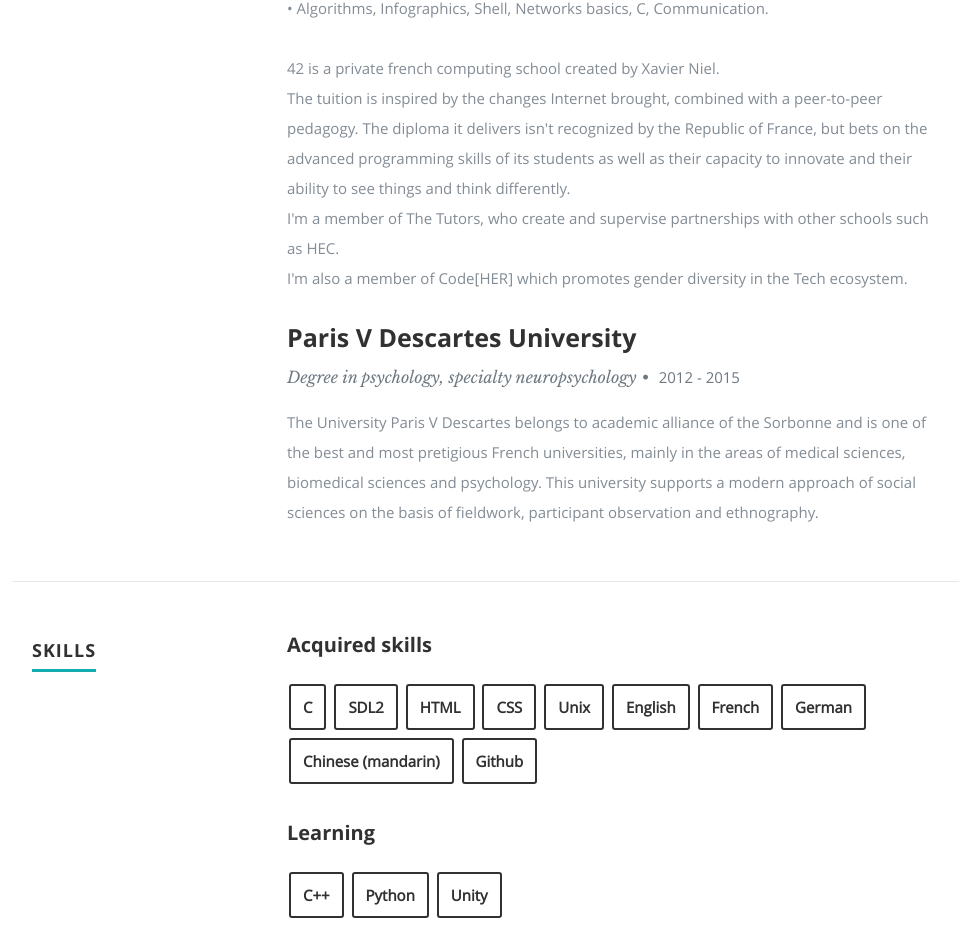
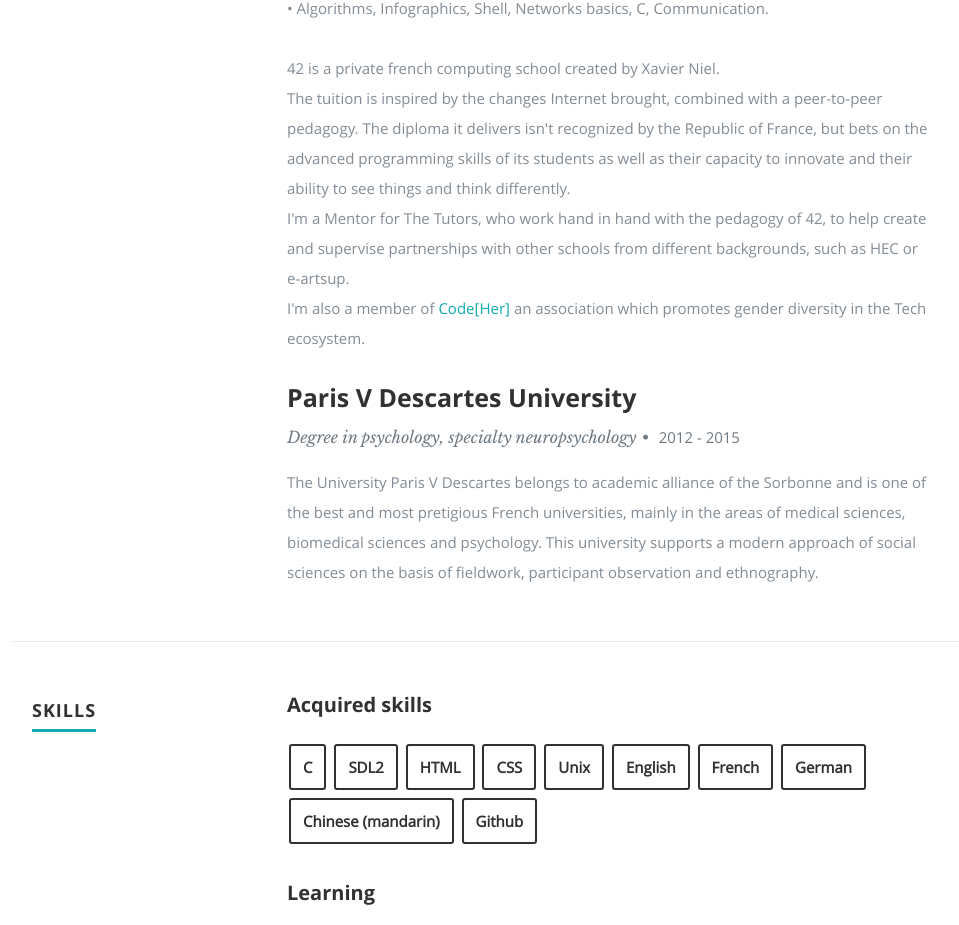
Before and after one commit to Alienosaurus/alienosaurus.github.io, a plain HTML site: page index.html in a window 1280 px wide. Shown: the part 2420-3345 px from the top of the page, without its empty margins (118-1077 px from the left). Drawn offline with nearby package versions, Linux system fonts and the light colour scheme.

Commit message:
Adding details

```diff
--- a/index.html
+++ b/index.html
@@ -386,8 +386,8 @@
 
 						<p>
 					  • Algorithms, Infographics, Shell, Networks basics, C, Communication.<br><br>42 is a private french computing school created by Xavier Niel.<br> The tuition is inspired by the changes Internet brought, combined with a peer-to-peer pedagogy. The diploma it delivers isn't recognized by the Republic of France, but bets on the advanced programming skills of its students as well as their capacity to innovate and their ability to see things and think differently.<br>
-I'm a member of The Tutors, who create and supervise partnerships with other schools such as HEC.<br>
-I'm also a member of Code[HER] which promotes gender diversity in the Tech ecosystem.
+I'm a Mentor for The Tutors, who work hand in hand with the pedagogy of  42, to help create and supervise partnerships with other schools from different backgrounds, such as HEC or e-artsup.<br>
+I'm also a member of <a href="https://codeher.42.fr/" target="_blank"> Code[Her]</a> an association which promotes gender diversity in the Tech ecosystem.
 						</p>
 
 						<h3>Paris V Descartes University</h3>
```
